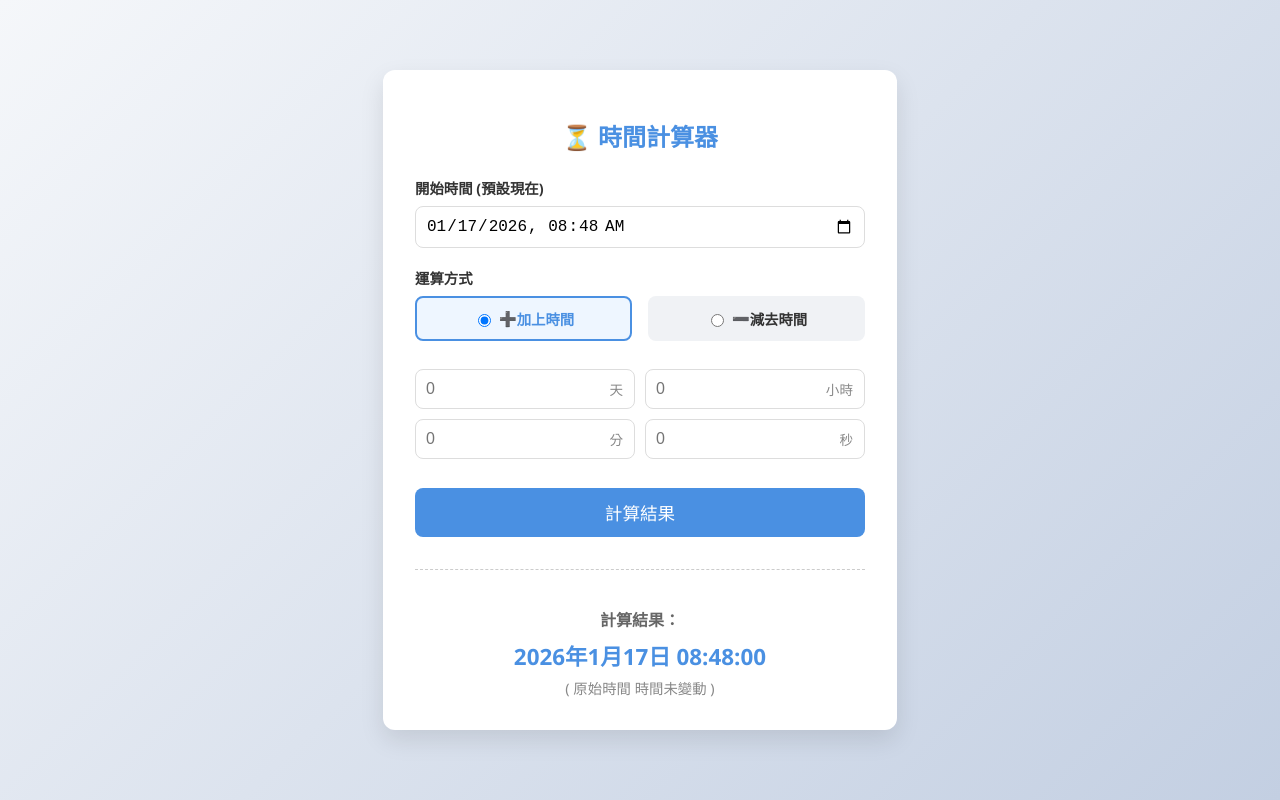
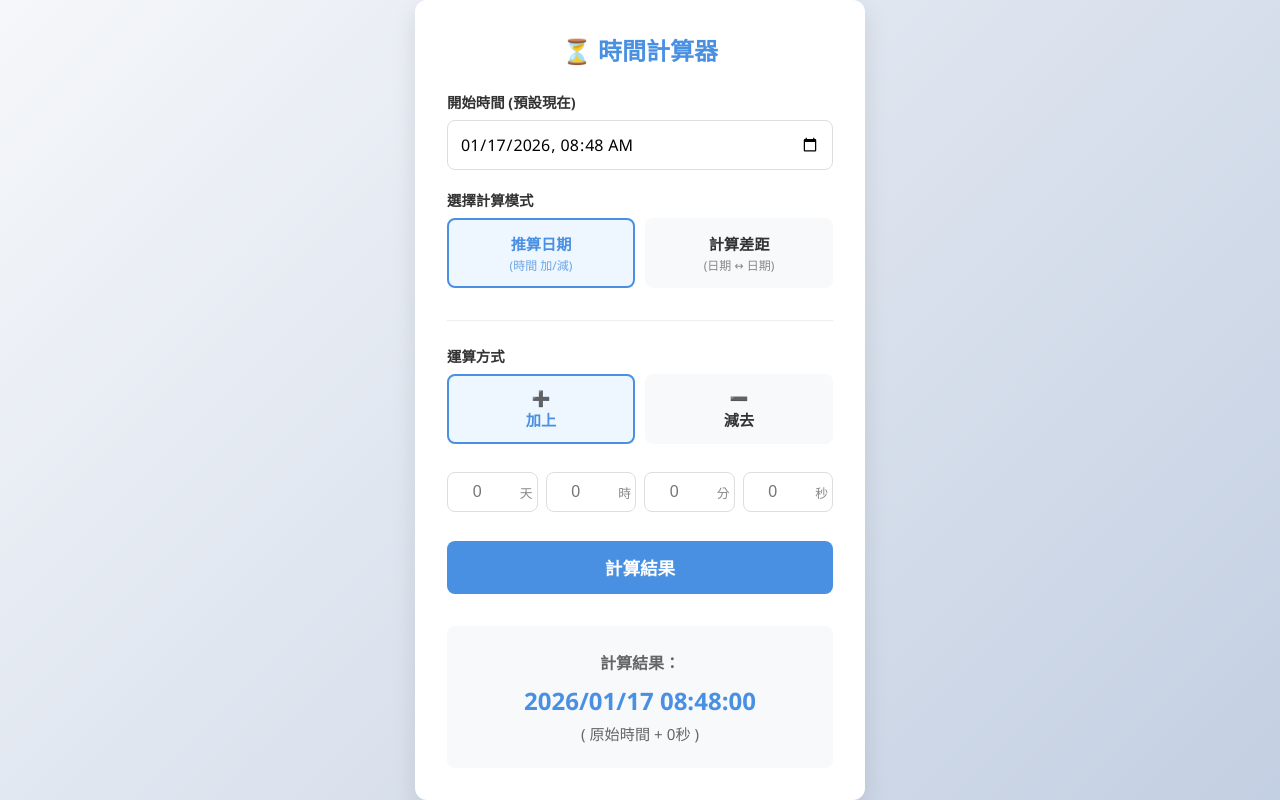
Before and after one commit to KelvinLi24/TimeCalculator, a plain HTML site: page index.html in a window 1280 px wide. Both pictures are taken after a click on the button "計算結果". Drawn offline with Linux system fonts and the light colour scheme.

Commit message:
added new function

```diff
--- a/index.html
+++ b/index.html
@@ -3,7 +3,7 @@
 <head>
     <meta charset="UTF-8">
     <meta name="viewport" content="width=device-width, initial-scale=1.0">
-    <title>時間加減計算器</title>
+    <title>多功能時間計算器</title>
     <link rel="stylesheet" href="style.css">
 </head>
 <body>
@@ -16,36 +16,59 @@
             <input type="datetime-local" id="startTime">
         </div>
 
+        <div class="section mode-select">
+            <label>選擇計算模式</label>
+            <div class="radio-group tabs">
+                <label class="radio-label active-tab">
+                    <input type="radio" name="calcMode" value="duration" checked>
+                    <span>推算日期</span>
+                    <small>(時間 加/減)</small>
+                </label>
+                <label class="radio-label">
+                    <input type="radio" name="calcMode" value="date">
+                    <span>計算差距</span>
+                    <small>(日期 ↔ 日期)</small>
+                </label>
+            </div>
+        </div>
+
+        <hr class="divider">
+
+        <div id="modeDuration" class="mode-content">
             <div class="section operation-select">
                 <label>運算方式</label>
                 <div class="radio-group">
                     <label class="radio-label">
                         <input type="radio" name="operation" value="add" checked>
-                    <span class="icon">➕</span> 加上時間
+                        <span class="icon">➕</span> 加上
                     </label>
                     <label class="radio-label">
                         <input type="radio" name="operation" value="subtract">
-                    <span class="icon">➖</span> 減去時間
+                        <span class="icon">➖</span> 減去
                     </label>
                 </div>
             </div>
 
             <div class="section duration-inputs">
                 <div class="input-wrapper">
-                <input type="number" id="days" min="0" placeholder="0">
-                <span>天</span>
+                    <input type="number" id="days" min="0" placeholder="0"><span>天</span>
                 </div>
                 <div class="input-wrapper">
-                <input type="number" id="hours" min="0" placeholder="0">
-                <span>小時</span>
+                    <input type="number" id="hours" min="0" placeholder="0"><span>時</span>
                 </div>
                 <div class="input-wrapper">
-                <input type="number" id="minutes" min="0" placeholder="0">
-                <span>分</span>
+                    <input type="number" id="minutes" min="0" placeholder="0"><span>分</span>
                 </div>
                 <div class="input-wrapper">
-                <input type="number" id="seconds" min="0" placeholder="0">
-                <span>秒</span>
+                    <input type="number" id="seconds" min="0" placeholder="0"><span>秒</span>
+                </div>
+            </div>
+        </div>
+
+        <div id="modeDate" class="mode-content" style="display: none;">
+            <div class="section">
+                <label for="targetTime">目標日期與時間 (預設現在)</label>
+                <input type="datetime-local" id="targetTime">
             </div>
         </div>
 
@@ -53,8 +76,8 @@
 
         <div class="result-section" id="resultContainer" style="display: none;">
             <h2>計算結果：</h2>
-            <div id="resultDate" class="result-time"></div>
-            <div id="timeDiffInfo" class="diff-info"></div>
+            <div id="resultMain" class="result-main"></div>
+            <div id="resultSub" class="result-sub"></div>
         </div>
     </div>
 
--- a/script.js
+++ b/script.js
@@ -1,91 +1,136 @@
 document.addEventListener('DOMContentLoaded', () => {
+    // 元素選取
     const startTimeInput = document.getElementById('startTime');
+    const targetTimeInput = document.getElementById('targetTime');
     const calcBtn = document.getElementById('calcBtn');
+
+    // 模式相關元素
+    const modeRadios = document.querySelectorAll('input[name="calcMode"]');
+    const modeDurationDiv = document.getElementById('modeDuration');
+    const modeDateDiv = document.getElementById('modeDate');
+
+    // 結果顯示元素
     const resultContainer = document.getElementById('resultContainer');
-    const resultDateDiv = document.getElementById('resultDate');
-    const timeDiffInfoDiv = document.getElementById('timeDiffInfo');
+    const resultMainDiv = document.getElementById('resultMain');
+    const resultSubDiv = document.getElementById('resultSub');
 
-    // 1. 初始化：將輸入框設為當前時間
-    setNow();
+    // 1. 初始化：將兩個時間輸入框都設為當前時間
+    setNow(startTimeInput);
+    setNow(targetTimeInput);
 
-    function setNow() {
+    function setNow(inputElement) {
         const now = new Date();
-        // datetime-local 需要 ISO 格式 (YYYY-MM-DDThh:mm)，且需要考慮時區偏移
+        // 修正時區偏移以符合 datetime-local 格式
         now.setMinutes(now.getMinutes() - now.getTimezoneOffset());
-        startTimeInput.value = now.toISOString().slice(0, 16);
+        inputElement.value = now.toISOString().slice(0, 16);
     }
 
-    // 2. 監聽計算按鈕點擊
-    calcBtn.addEventListener('click', calculateTime);
+    // 2. 監聽模式切換
+    modeRadios.forEach(radio => {
+        radio.addEventListener('change', (e) => {
+            if (e.target.value === 'duration') {
+                modeDurationDiv.style.display = 'block';
+                modeDateDiv.style.display = 'none';
+            } else {
+                modeDurationDiv.style.display = 'none';
+                modeDateDiv.style.display = 'block';
+            }
+            // 切換模式時隱藏舊的結果
+            resultContainer.style.display = 'none';
+        });
+    });
 
-    function calculateTime() {
-        // 取得開始時間
-        const baseTimeStr = startTimeInput.value;
-        if (!baseTimeStr) {
-            alert("請選擇開始時間！");
-            return;
+    // 3. 點擊計算按鈕
+    calcBtn.addEventListener('click', calculate);
+
+    function calculate() {
+        const startStr = startTimeInput.value;
+        if (!startStr) { alert("請設定開始時間"); return; }
+        const startDate = new Date(startStr);
+
+        // 判斷當前模式
+        const currentMode = document.querySelector('input[name="calcMode"]:checked').value;
+
+        if (currentMode === 'duration') {
+            calculateByDuration(startDate);
+        } else {
+            calculateByDate(startDate);
         }
+    }
 
-        const baseDate = new Date(baseTimeStr);
-
-        // 取得輸入的天/時/分/秒 (若為空則預設為 0)
+    // 邏輯 A: 透過輸入的長度推算新日期
+    function calculateByDuration(startDate) {
         const days = parseInt(document.getElementById('days').value) || 0;
         const hours = parseInt(document.getElementById('hours').value) || 0;
         const minutes = parseInt(document.getElementById('minutes').value) || 0;
         const seconds = parseInt(document.getElementById('seconds').value) || 0;
 
-        // 取得運算符號 (add 或 subtract)
         const operation = document.querySelector('input[name="operation"]:checked').value;
         const multiplier = operation === 'add' ? 1 : -1;
 
-        // 3. 計算邏輯
-        // 將所有輸入轉換為總毫秒數，直接對 Date 物件操作
-        // 1天 = 24時, 1時 = 60分, 1分 = 60秒, 1秒 = 1000毫秒
-        const totalMillisecondsToAdd = (
-            (days * 24 * 60 * 60 * 1000) +
-            (hours * 60 * 60 * 1000) +
-            (minutes * 60 * 1000) +
-            (seconds * 1000)
-        ) * multiplier;
+        const totalMs = ((days * 86400) + (hours * 3600) + (minutes * 60) + seconds) * 1000;
+        const newDate = new Date(startDate.getTime() + (totalMs * multiplier));
 
-        // 產生新的日期物件
-        const newDate = new Date(baseDate.getTime() + totalMillisecondsToAdd);
-
-        // 4. 顯示結果
-        displayResult(newDate, operation, { days, hours, minutes, seconds });
+        displayResult(
+            formatDate(newDate), // 主標題：新日期
+            `( 原始時間 ${operation === 'add' ? '+' : '-'} ${formatDuration(totalMs)} )` // 副標題
+        );
     }
 
-    function displayResult(dateObj, op, inputs) {
-        // 格式化日期時間顯示 (當地格式)
-        const options = {
-            year: 'numeric',
-            month: 'long',
-            day: 'numeric',
-            hour: '2-digit',
-            minute: '2-digit',
-            second: '2-digit',
-            hour12: false // 使用 24 小時制
-        };
+    // 邏輯 B: 計算兩個日期的差距
+    function calculateByDate(startDate) {
+        const targetStr = targetTimeInput.value;
+        if (!targetStr) { alert("請設定目標日期"); return; }
 
-        const formattedDate = dateObj.toLocaleString('zh-TW', options);
+        const targetDate = new Date(targetStr);
+        const diffMs = targetDate.getTime() - startDate.getTime();
 
-        // 顯示
+        // 判斷前後關係
+        let prefix = "";
+        if (diffMs > 0) prefix = "晚於開始時間：";
+        else if (diffMs < 0) prefix = "早於開始時間：";
+        else prefix = "時間相同";
+
+        // 轉換毫秒為可讀格式
+        const durationText = formatDuration(Math.abs(diffMs));
+
+        displayResult(
+            durationText, // 主標題：相差多久
+            `( ${prefix} )` // 副標題
+        );
+    }
+
+    // 工具：顯示結果
+    function displayResult(mainText, subText) {
         resultContainer.style.display = 'block';
-        resultDateDiv.textContent = formattedDate;
+        resultMainDiv.textContent = mainText;
+        resultSubDiv.textContent = subText;
+    }
 
-        // 組合提示文字 (例如: + 2天 3小時)
-        const symbol = op === 'add' ? '+' : '-';
-        let infoText = `${symbol} `;
-        if (inputs.days > 0) infoText += `${inputs.days}天 `;
-        if (inputs.hours > 0) infoText += `${inputs.hours}小時 `;
-        if (inputs.minutes > 0) infoText += `${inputs.minutes}分 `;
-        if (inputs.seconds > 0) infoText += `${inputs.seconds}秒`;
+    // 工具：格式化日期 (YYYY/MM/DD HH:mm:ss)
+    function formatDate(date) {
+        return date.toLocaleString('zh-TW', {
+            year: 'numeric', month: '2-digit', day: '2-digit',
+            hour: '2-digit', minute: '2-digit', second: '2-digit',
+            hour12: false
+        });
+    }
 
-        // 如果什麼都沒輸入
-        if (inputs.days === 0 && inputs.hours === 0 && inputs.minutes === 0 && inputs.seconds === 0) {
-            infoText = "時間未變動";
-        }
+    // 工具：格式化時間長度 (毫秒 -> 天時分秒)
+    function formatDuration(ms) {
+        if (ms === 0) return "0秒";
 
-        timeDiffInfoDiv.textContent = `( 原始時間 ${infoText} )`;
+        const seconds = Math.floor((ms / 1000) % 60);
+        const minutes = Math.floor((ms / (1000 * 60)) % 60);
+        const hours = Math.floor((ms / (1000 * 60 * 60)) % 24);
+        const days = Math.floor(ms / (1000 * 60 * 60 * 24));
+
+        let str = "";
+        if (days > 0) str += `${days}天 `;
+        if (hours > 0) str += `${hours}小時 `;
+        if (minutes > 0) str += `${minutes}分 `;
+        if (seconds > 0) str += `${seconds}秒`;
+
+        return str.trim();
     }
 });
--- a/style.css
+++ b/style.css
@@ -8,7 +8,6 @@
 
 body {
     font-family: 'Segoe UI', Tahoma, Geneva, Verdana, sans-serif;
-    background-color: --bg-color;
     background: linear-gradient(135deg, #f5f7fa 0%, #c3cfe2 100%);
     display: flex;
     justify-content: center;
@@ -25,10 +24,12 @@ body {
     box-shadow: 0 10px 25px rgba(0,0,0,0.1);
     width: 100%;
     max-width: 450px;
+    box-sizing: border-box; /* 確保 padding 不會撐大寬度 */
 }
 
 h1 {
     text-align: center;
+    margin-top: 0;
     margin-bottom: 1.5rem;
     font-size: 1.5rem;
     color: var(--primary-color);
@@ -38,6 +39,13 @@ h1 {
     margin-bottom: 1.2rem;
 }
 
+.divider {
+    border: 0;
+    height: 1px;
+    background: #eee;
+    margin: 1.5rem 0;
+}
+
 label {
     display: block;
     margin-bottom: 0.5rem;
@@ -45,55 +53,68 @@ label {
     font-size: 0.9rem;
 }
 
-/* 時間輸入框樣式 */
 input[type="datetime-local"] {
     width: 100%;
-    padding: 10px;
+    padding: 12px;
     border: 1px solid #ddd;
     border-radius: 8px;
     font-size: 1rem;
     box-sizing: border-box;
+    font-family: inherit;
 }
 
-/* 加減按鈕樣式 */
+/* Radio Group 通用樣式 */
 .radio-group {
     display: flex;
-    gap: 1rem;
+    gap: 10px;
 }
 
 .radio-label {
     flex: 1;
-    background: #f0f2f5;
-    padding: 10px;
+    background: #f8f9fa;
+    padding: 12px 10px;
     border-radius: 8px;
     cursor: pointer;
     display: flex;
+    flex-direction: column; /* 讓小字換行 */
     align-items: center;
     justify-content: center;
     transition: all 0.2s;
     border: 2px solid transparent;
+    text-align: center;
+    font-size: 0.95rem;
+}
+
+.radio-label small {
+    font-size: 0.75rem;
+    color: #888;
+    margin-top: 2px;
+    font-weight: normal;
 }
 
 .radio-label:hover {
-    background: #e1e4e8;
+    background: #eef2f7;
 }
 
 .radio-label input {
-    margin-right: 8px;
+    display: none; /* 隱藏原生 radio 按鈕 */
 }
 
-/* 當 radio 被選中時的樣式 */
+/* 選中狀態 */
 .radio-label:has(input:checked) {
     border-color: var(--primary-color);
     background-color: #eef6ff;
     color: var(--primary-color);
 }
+.radio-label:has(input:checked) small {
+    color: #6ba6e6;
+}
 
 /* 時間間隔輸入框佈局 */
 .duration-inputs {
     display: grid;
-    grid-template-columns: 1fr 1fr;
-    gap: 10px;
+    grid-template-columns: 1fr 1fr 1fr 1fr;
+    gap: 8px;
 }
 
 .input-wrapper {
@@ -102,33 +123,35 @@ input[type="datetime-local"] {
 
 .input-wrapper input {
     width: 100%;
-    padding: 10px;
-    padding-right: 40px; /* 留位置給單位 */
+    padding: 10px 5px;
+    padding-right: 20px; /* 留位置給單位 */
     border: 1px solid #ddd;
     border-radius: 8px;
     box-sizing: border-box;
     font-size: 1rem;
+    text-align: center;
 }
 
 .input-wrapper span {
     position: absolute;
-    right: 12px;
+    right: 5px;
     top: 50%;
     transform: translateY(-50%);
     color: #888;
-    font-size: 0.85rem;
+    font-size: 0.8rem;
     pointer-events: none;
 }
 
-/* 計算按鈕 */
+/* 按鈕 */
 button#calcBtn {
     width: 100%;
-    padding: 12px;
+    padding: 14px;
     background-color: var(--primary-color);
     color: white;
     border: none;
     border-radius: 8px;
     font-size: 1.1rem;
+    font-weight: bold;
     cursor: pointer;
     transition: background 0.3s;
     margin-top: 10px;
@@ -141,31 +164,33 @@ button#calcBtn:hover {
 /* 結果顯示區 */
 .result-section {
     margin-top: 2rem;
-    padding-top: 1.5rem;
-    border-top: 1px dashed #ccc;
+    padding: 1.5rem;
+    background: #f8f9fa;
+    border-radius: 8px;
     text-align: center;
-    animation: fadeIn 0.5s ease;
+    animation: fadeIn 0.4s ease;
 }
 
 .result-section h2 {
     font-size: 1rem;
     color: #666;
-    margin-bottom: 0.5rem;
+    margin: 0 0 10px 0;
 }
 
-.result-time {
-    font-size: 1.4rem;
+.result-main {
+    font-size: 1.5rem;
     font-weight: bold;
     color: var(--primary-color);
     margin-bottom: 5px;
+    word-break: break-word;
 }
 
-.diff-info {
-    font-size: 0.9rem;
-    color: #888;
+.result-sub {
+    font-size: 0.95rem;
+    color: #666;
 }
 
 @keyframes fadeIn {
-    from { opacity: 0; transform: translateY(10px); }
+    from { opacity: 0; transform: translateY(5px); }
     to { opacity: 1; transform: translateY(0); }
 }
```
Lines whose indentation alone changed are shown as unchanged.
